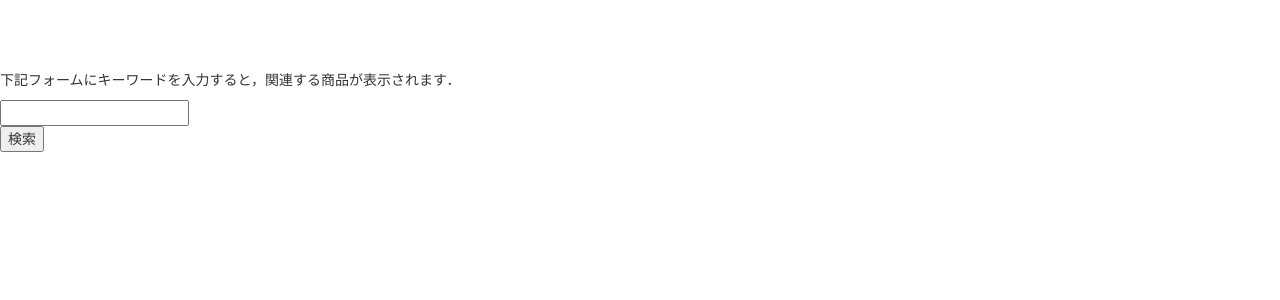
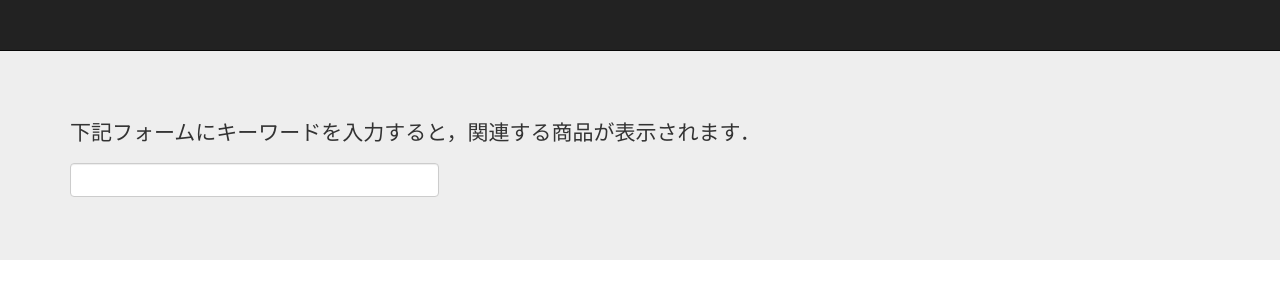
Before and after one commit to shun91/ys_api_test_2015, a CakePHP app: the page made by app/View/YsApi/index.ctp in a window 1280 px wide. Shown: the top 300 px of the page. Run offline with PHP 8.4 and a stand-in for CakePHP, Linux system fonts and the light colour scheme; the template is opened without the code that fills it, so the values that code supplies are empty; form fields are guessed from the names that the template uses; some libraries are stand-ins or nearby versions.

Commit message:
modified view (use bootstrap).

```diff
--- a/app/View/Layouts/default.ctp
+++ b/app/View/Layouts/default.ctp
@@ -31,7 +31,34 @@
     <![endif]-->
   </head>
   <body>
-    <h1><?php echo Configure::read("MYCONF.APP_NAME") ?></h1>
+    <nav class="navbar navbar-inverse navbar-fixed-top">
+      <div class="container">
+        <div class="navbar-header">
+          <!--
+          <button type="button" class="navbar-toggle collapsed" data-toggle="collapse" data-target="#navbar" aria-expanded="false" aria-controls="navbar">
+            <span class="sr-only">Toggle navigation</span>
+            <span class="icon-bar"></span>
+            <span class="icon-bar"></span>
+            <span class="icon-bar"></span>
+          </button>
+          -->
+          <a class="navbar-brand" href="./"><?php echo Configure::read("MYCONF.APP_NAME") ?></a>
+        </div>
+        <!--
+        <div id="navbar" class="navbar-collapse collapse">
+          <form class="navbar-form navbar-right">
+            <div class="form-group">
+              <input type="text" placeholder="Email" class="form-control">
+            </div>
+            <div class="form-group">
+              <input type="password" placeholder="Password" class="form-control">
+            </div>
+            <button type="submit" class="btn btn-success">Sign in</button>
+          </form>
+        </div>
+        -->
+      </div>
+    </nav>
 
     <?php echo $this->Session->flash(); ?>
 
--- a/app/View/YsApi/index.ctp
+++ b/app/View/YsApi/index.ctp
@@ -1,12 +1,35 @@
-<h1><?php echo $title_for_layout ?></h1>
-<p>下記フォームにキーワードを入力すると，関連する商品が表示されます．</p>
+<div class="jumbotron">
+  <div class="container">
+    <h1><?php echo $title_for_layout ?></h1>
+    <p>下記フォームにキーワードを入力すると，関連する商品が表示されます．</p>
 
-<!-- 検索フォーム -->
-<?php
-  echo $this->Form->create(null, array('id'=>'search_form', 'default'=>false));
-  echo $this->Form->text('query');
-  echo $this->Form->end("検索");
-?>
+    <!-- 検索フォーム -->
+    <p><?php
+        echo $this->Form->create(null, array(
+        	'id'=>'search_form',
+        	'class'=>'form-inline',
+        	'default'=>false
+        	));
+        echo $this->Form->input('query', array(
+        	'label'=>false,
+        	'type'=>'text',
+        	'class'=>'form-control',
+        	'size'=>'40',
+        	'after' => '&nbsp;',
+            'div' => array(
+                'class' => 'form-group'
+                )
+        	));
+        echo $this->Form->end(array(
+        	'label'=>'検索',
+        	'class'=>'submit btn btn-primary',
+        	'div'=>false
+        	));
+    ?></p>
+  </div>
+</div>
 
-<!-- 結果表示部 -->
-<div id="results"></div>
+<div class="container">
+  <!-- 結果表示部 -->
+  <div id="results"></div>
+</div>
```
